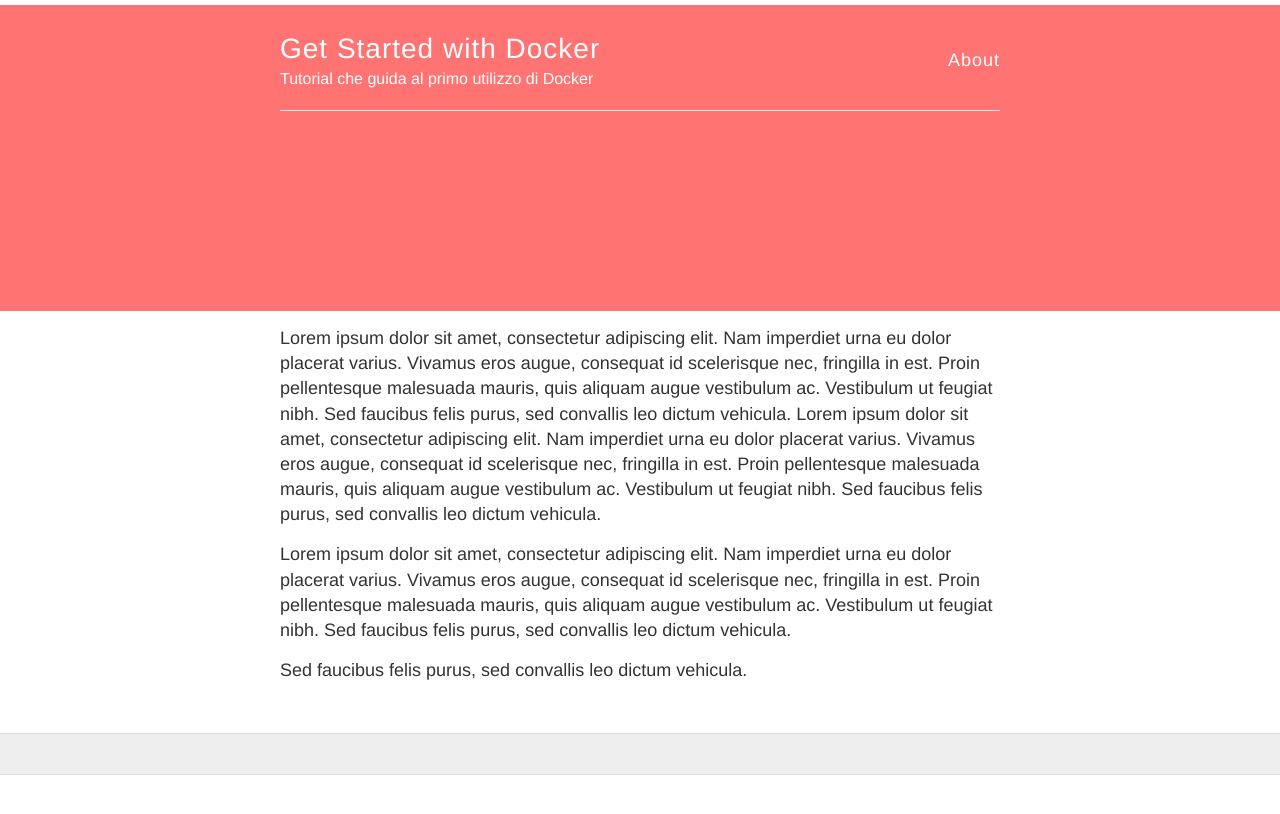
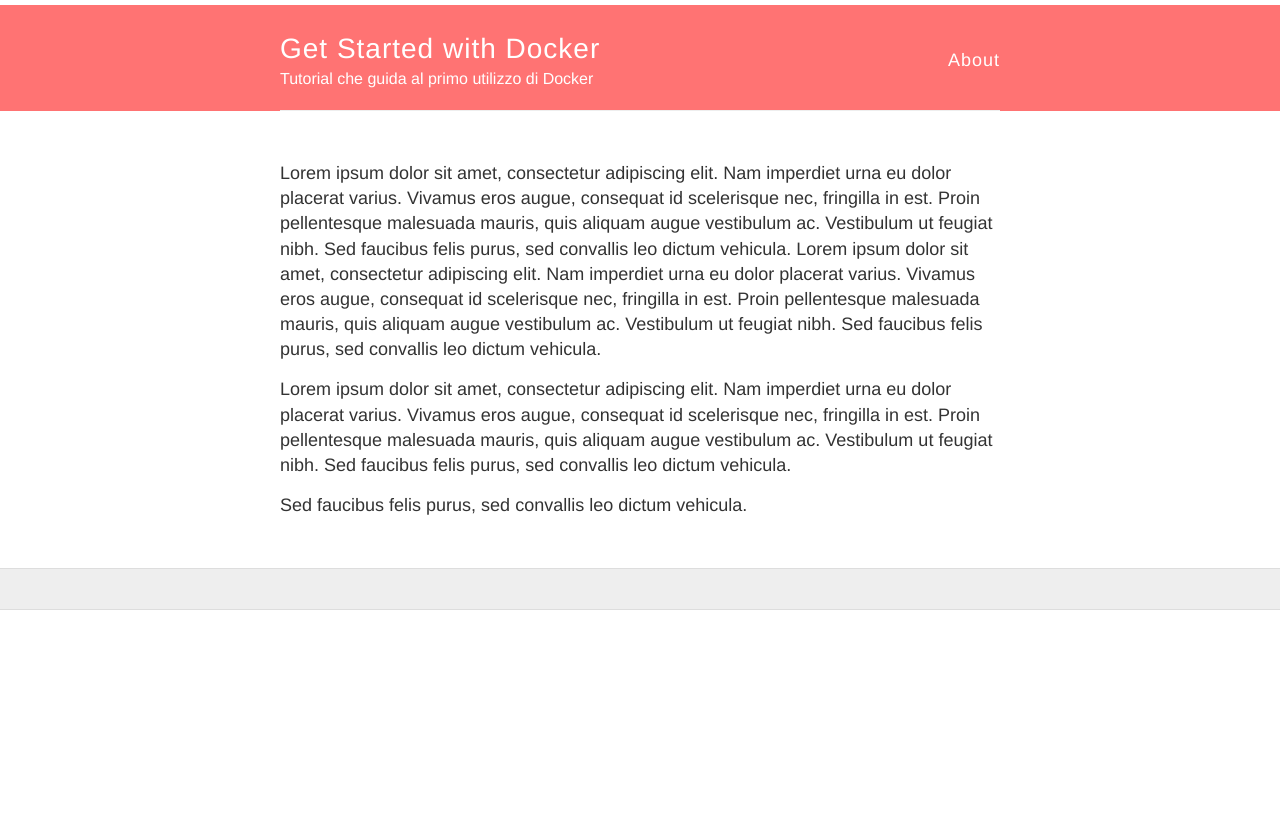
Before and after one commit to LOG-ED/docker-get-started, a Jekyll site: the page built from index.md, in a window 1280 px wide. Shown: the top 814 px of the page. Built offline with Jekyll 4.4.1, drawn with Linux system fonts in a browser that asks for light colours; nearby versions of some CDN libraries.

Commit message:
remove space

```diff
--- a/_layouts/default.html
+++ b/_layouts/default.html
@@ -32,7 +32,6 @@
            </header>
          </div>
        </div>
-      <div class="space-medium"></div>
     </div>
 
     <div id="main" role="main" class="container">
```
